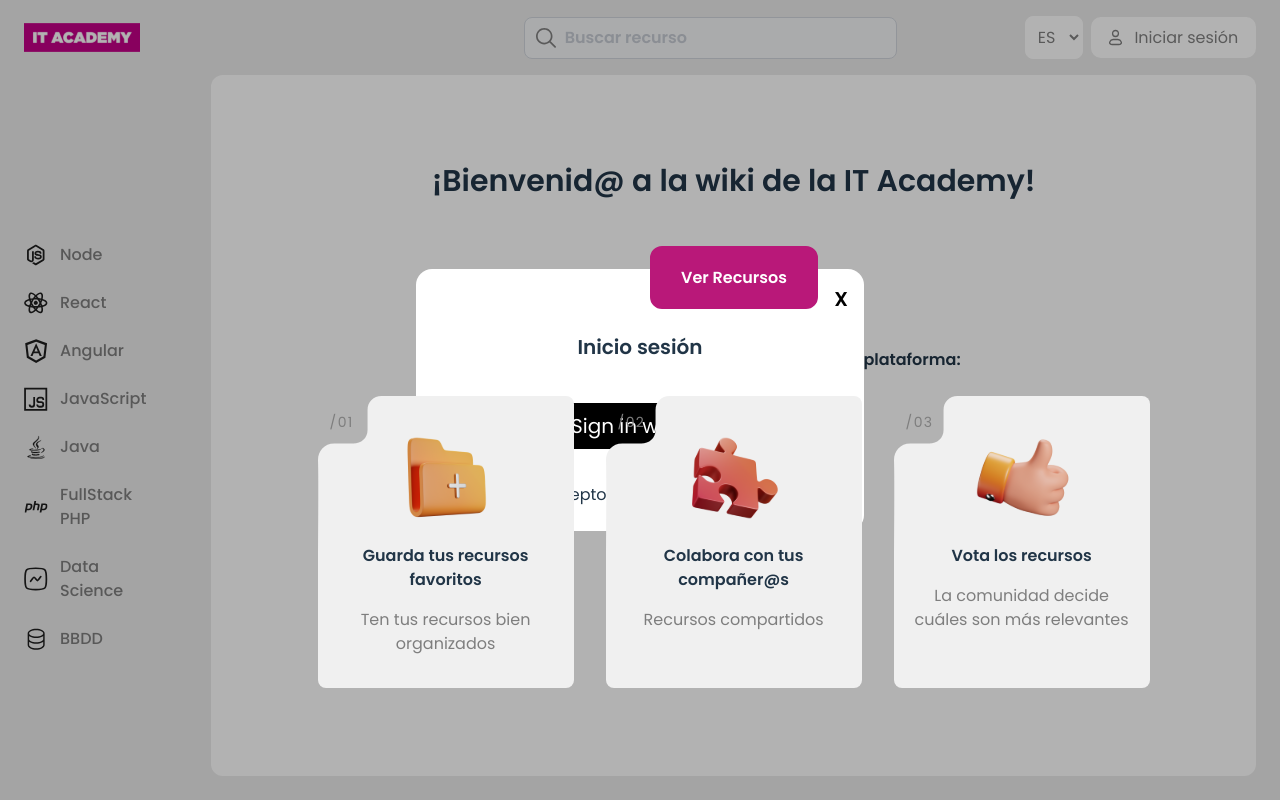
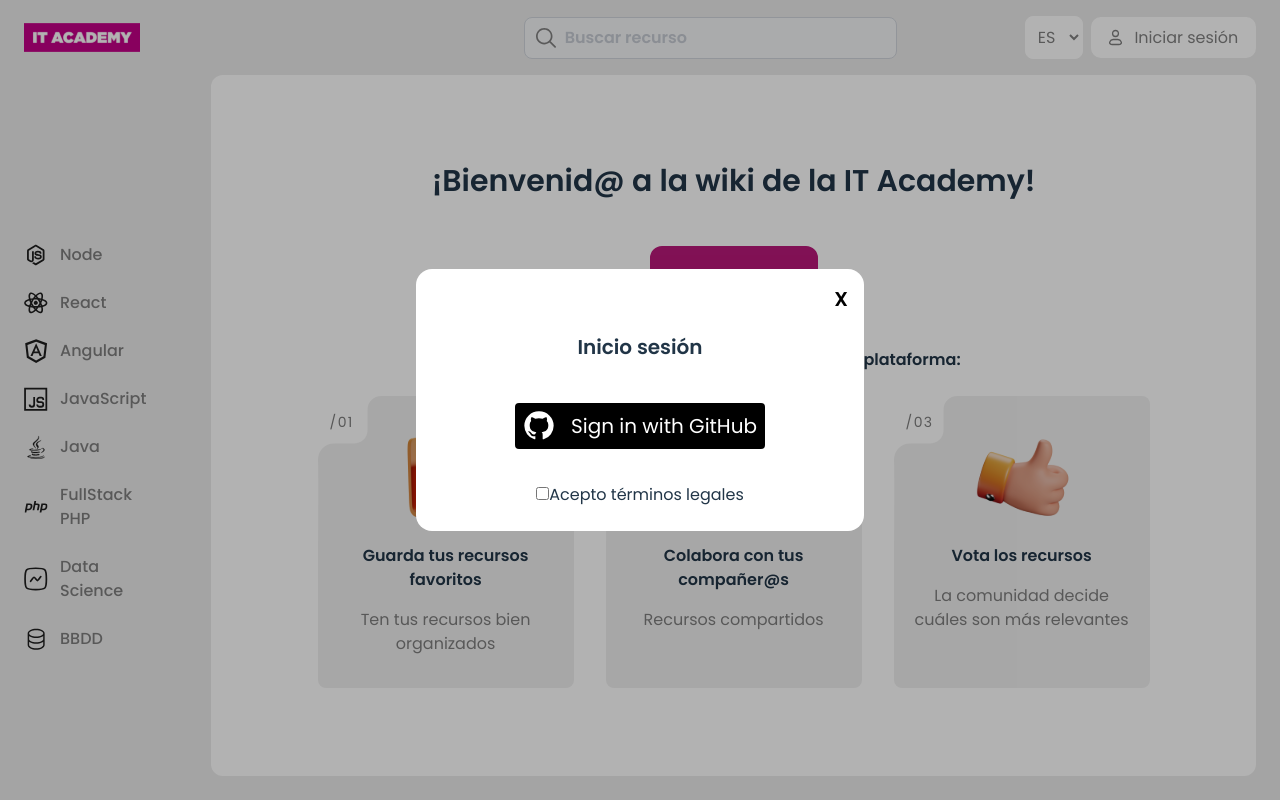
Before and after one commit to codingjordi/ita-wiki-frontend, a React (Vite) app: page / in a window 1280 px wide. Both pictures are taken after a click on the button "Iniciar sesión". Built offline with nearby package versions, Linux system fonts and the light colour scheme; no server answers.

Commit message:
fixing the modal

```diff
--- a/src/components/Modal/Modal.tsx
+++ b/src/components/Modal/Modal.tsx
@@ -11,7 +11,7 @@
 
   return (
     <>
-      <div className="fixed inset-0 bg-black/30 flex justify-center items-center">
+      <div className="fixed inset-0 bg-black/30 flex justify-center items-center z-50">
         <div className="bg-white p-6 rounded-2xl w-[35%] min-h-[30%] relative">
           <button
             className="absolute top-4 right-4 text-xl font-bold text-black"
```
